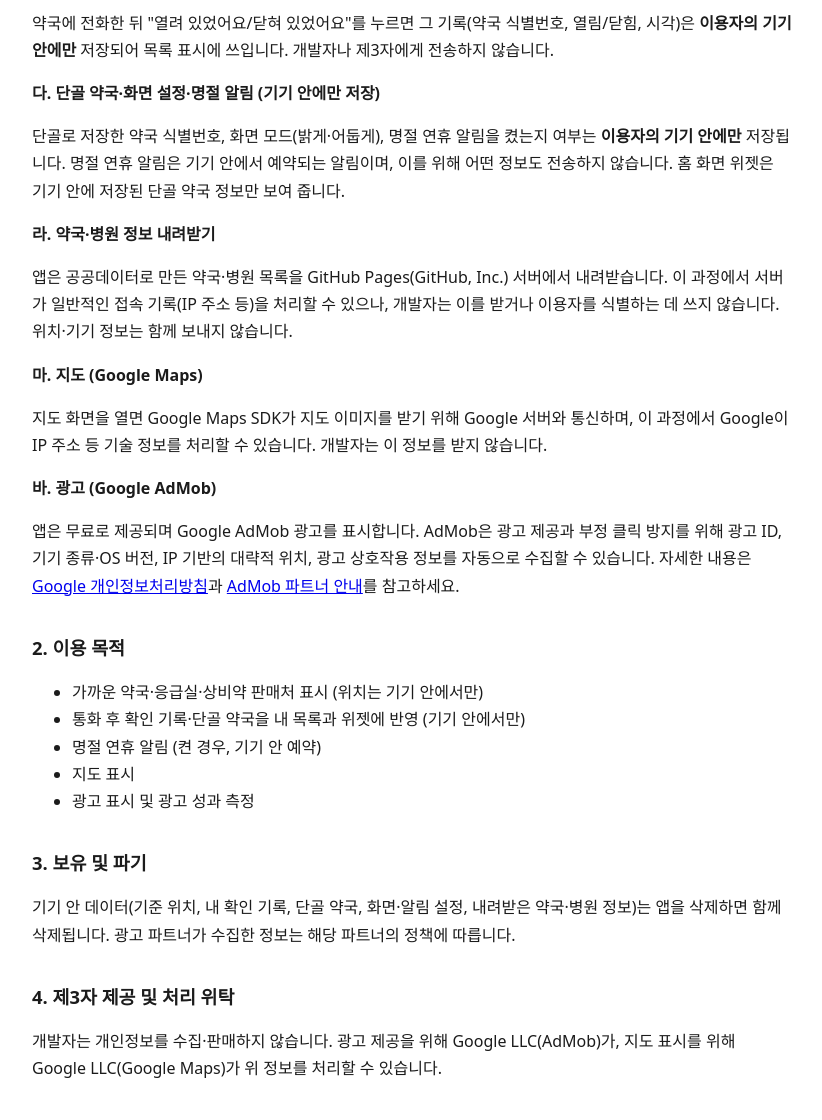
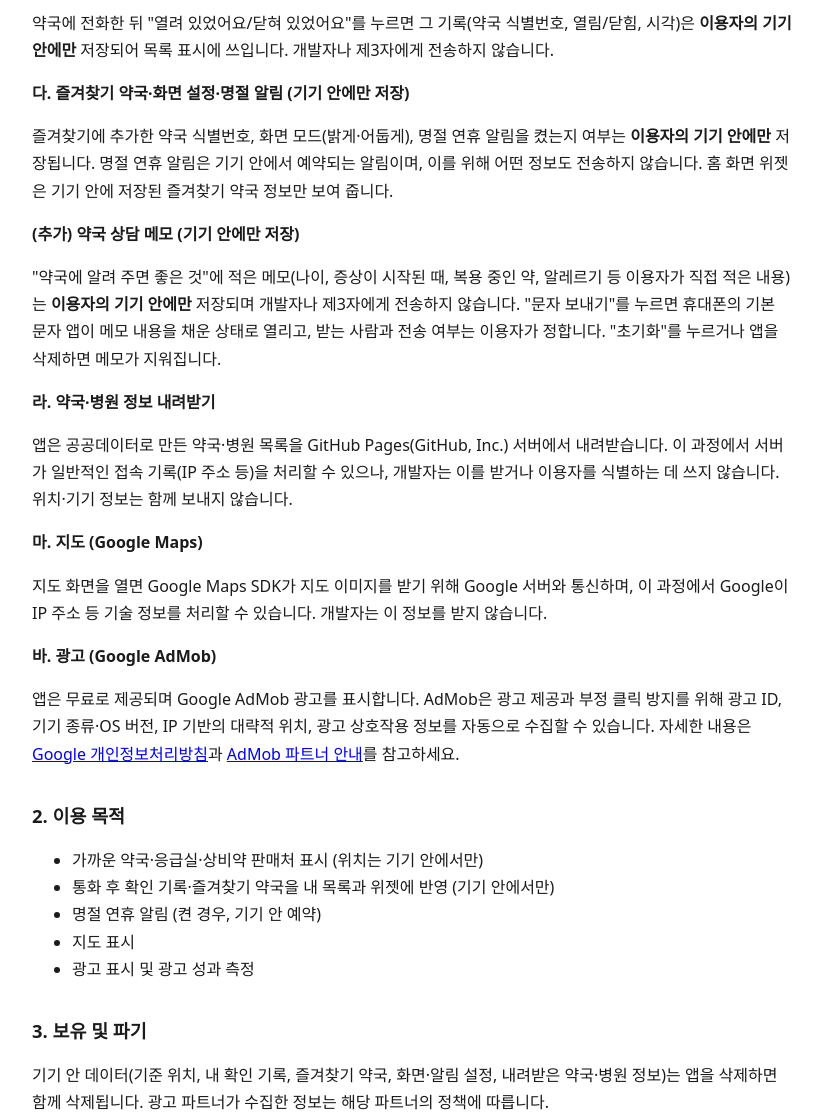
Before and after one commit to nadohyun77/nadolabs-site, a plain HTML site: page pharmnow/privacy.html in a window 1280 px wide. Shown: the part 440-1560 px from the top of the page, without its empty margins (228-1050 px from the left). Drawn offline with Linux system fonts and the light colour scheme.

Commit message:
개인정보처리방침 갱신(상담 메모, 즐겨찾기 용어), 배포 액션을 커밋 해시로 고정
Co-Authored-By: Claude Fable 5.2 <noreply@anthropic.com>

```diff
--- a/pharmnow/privacy.html
+++ b/pharmnow/privacy.html
@@ -21,8 +21,10 @@
 <p>이용자가 허용한 경우 앱을 사용하는 동안에만 현재 위치를 읽어, 가까운 약국까지의 거리를 <strong>기기 안에서</strong> 계산합니다. 위치는 개발자나 제3자에게 전송·저장하지 않습니다. 백그라운드 위치는 사용하지 않습니다. 지도에서 직접 고른 기준 위치는 기기 안에만 저장됩니다.</p>
 <h3>나. 통화 후 확인 기록 (기기 안에만 저장)</h3>
 <p>약국에 전화한 뒤 "열려 있었어요/닫혀 있었어요"를 누르면 그 기록(약국 식별번호, 열림/닫힘, 시각)은 <strong>이용자의 기기 안에만</strong> 저장되어 목록 표시에 쓰입니다. 개발자나 제3자에게 전송하지 않습니다.</p>
-<h3>다. 단골 약국·화면 설정·명절 알림 (기기 안에만 저장)</h3>
-<p>단골로 저장한 약국 식별번호, 화면 모드(밝게·어둡게), 명절 연휴 알림을 켰는지 여부는 <strong>이용자의 기기 안에만</strong> 저장됩니다. 명절 연휴 알림은 기기 안에서 예약되는 알림이며, 이를 위해 어떤 정보도 전송하지 않습니다. 홈 화면 위젯은 기기 안에 저장된 단골 약국 정보만 보여 줍니다.</p>
+<h3>다. 즐겨찾기 약국·화면 설정·명절 알림 (기기 안에만 저장)</h3>
+<p>즐겨찾기에 추가한 약국 식별번호, 화면 모드(밝게·어둡게), 명절 연휴 알림을 켰는지 여부는 <strong>이용자의 기기 안에만</strong> 저장됩니다. 명절 연휴 알림은 기기 안에서 예약되는 알림이며, 이를 위해 어떤 정보도 전송하지 않습니다. 홈 화면 위젯은 기기 안에 저장된 즐겨찾기 약국 정보만 보여 줍니다.</p>
+<h3>(추가) 약국 상담 메모 (기기 안에만 저장)</h3>
+<p>"약국에 알려 주면 좋은 것"에 적은 메모(나이, 증상이 시작된 때, 복용 중인 약, 알레르기 등 이용자가 직접 적은 내용)는 <strong>이용자의 기기 안에만</strong> 저장되며 개발자나 제3자에게 전송하지 않습니다. "문자 보내기"를 누르면 휴대폰의 기본 문자 앱이 메모 내용을 채운 상태로 열리고, 받는 사람과 전송 여부는 이용자가 정합니다. "초기화"를 누르거나 앱을 삭제하면 메모가 지워집니다.</p>
 <h3>라. 약국·병원 정보 내려받기</h3>
 <p>앱은 공공데이터로 만든 약국·병원 목록을 GitHub Pages(GitHub, Inc.) 서버에서 내려받습니다. 이 과정에서 서버가 일반적인 접속 기록(IP 주소 등)을 처리할 수 있으나, 개발자는 이를 받거나 이용자를 식별하는 데 쓰지 않습니다. 위치·기기 정보는 함께 보내지 않습니다.</p>
 <h3>마. 지도 (Google Maps)</h3>
@@ -33,14 +35,14 @@
 <h2>2. 이용 목적</h2>
 <ul>
   <li>가까운 약국·응급실·상비약 판매처 표시 (위치는 기기 안에서만)</li>
-  <li>통화 후 확인 기록·단골 약국을 내 목록과 위젯에 반영 (기기 안에서만)</li>
+  <li>통화 후 확인 기록·즐겨찾기 약국을 내 목록과 위젯에 반영 (기기 안에서만)</li>
   <li>명절 연휴 알림 (켠 경우, 기기 안 예약)</li>
   <li>지도 표시</li>
   <li>광고 표시 및 광고 성과 측정</li>
 </ul>
 
 <h2>3. 보유 및 파기</h2>
-<p>기기 안 데이터(기준 위치, 내 확인 기록, 단골 약국, 화면·알림 설정, 내려받은 약국·병원 정보)는 앱을 삭제하면 함께 삭제됩니다. 광고 파트너가 수집한 정보는 해당 파트너의 정책에 따릅니다.</p>
+<p>기기 안 데이터(기준 위치, 내 확인 기록, 즐겨찾기 약국, 화면·알림 설정, 내려받은 약국·병원 정보)는 앱을 삭제하면 함께 삭제됩니다. 광고 파트너가 수집한 정보는 해당 파트너의 정책에 따릅니다.</p>
 
 <h2>4. 제3자 제공 및 처리 위탁</h2>
 <p>개발자는 개인정보를 수집·판매하지 않습니다. 광고 제공을 위해 Google LLC(AdMob)가, 지도 표시를 위해 Google LLC(Google Maps)가 위 정보를 처리할 수 있습니다.</p>
@@ -72,6 +74,7 @@
 <p><strong>Location.</strong> If you allow it, the app reads your location only while in use to calculate distances <em>on your device</em>. It is never sent to us or anyone else. No background location. A place you pick on the map is stored only on your device.</p>
 <p><strong>After-call reports.</strong> If you tap "It was open / closed" after calling, the record is stored <em>only on your device</em> and is never sent to us or anyone else.</p>
 <p><strong>Favorites, settings and reminders.</strong> Favorite pharmacies, the light/dark setting and whether holiday reminders are on are stored <em>only on your device</em>. Holiday reminders are scheduled on the device and send nothing. The home-screen widget shows only what is stored on the device.</p>
+<p><strong>Notes for the pharmacist.</strong> Notes you type (age, symptoms, current medicines, allergies, etc.) are stored <em>only on your device</em>. "Send text" opens your messaging app with the notes filled in; you choose the recipient and whether to send. "Reset" or uninstalling deletes them.</p>
 <p><strong>Data download.</strong> The app downloads pharmacy and clinic lists built from public data from GitHub Pages (GitHub, Inc.), which may process standard access logs such as IP addresses. We do not receive them, and no location or device data is sent.</p>
 <p><strong>Website.</strong> On the regional web pages (nadolabs.com/pharmnow), "Nearest to me" uses your location only inside your browser; it is never sent or stored. Fonts are loaded from Google Fonts, which may process technical data such as your IP address.</p>
 <p><strong>Maps.</strong> When you open the map, the Google Maps SDK contacts Google servers to load map images; Google may process technical data such as your IP address. We do not receive it.</p>
```
Also changed, not shown: 1 other file.
